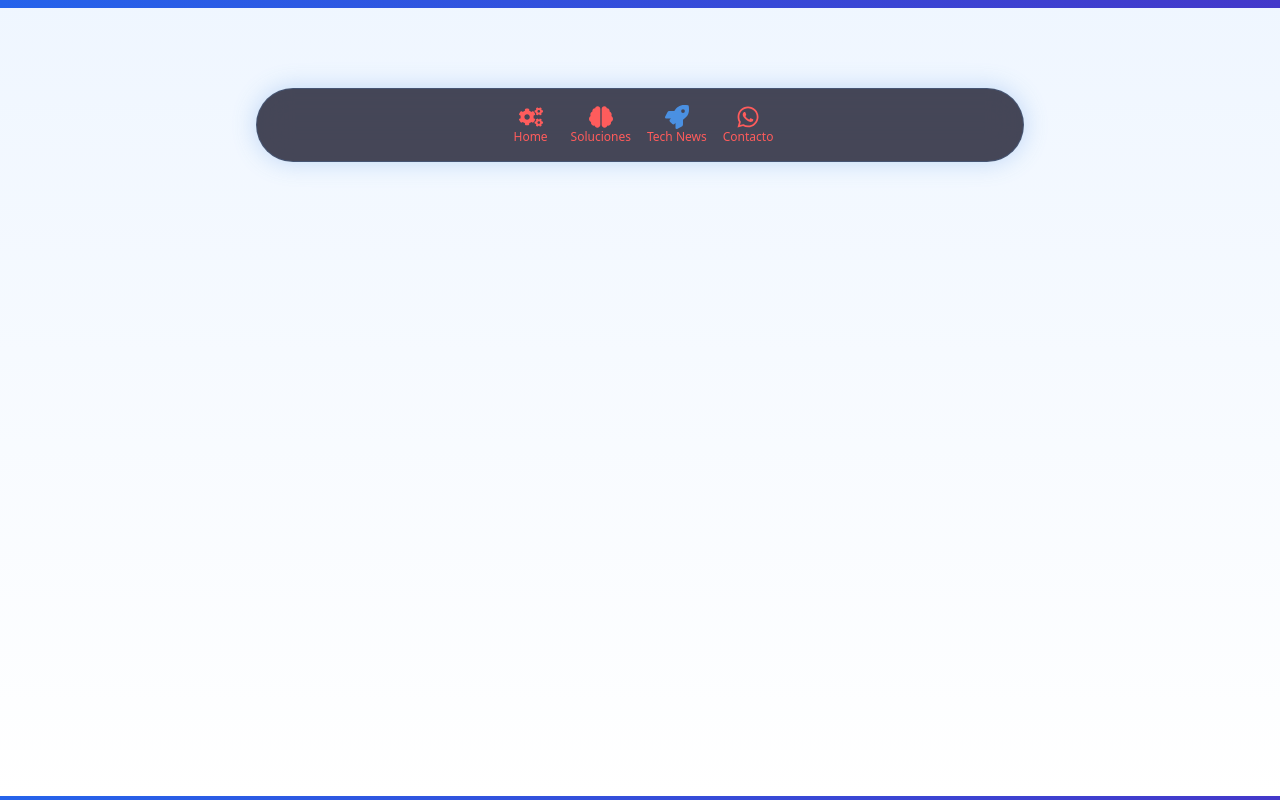
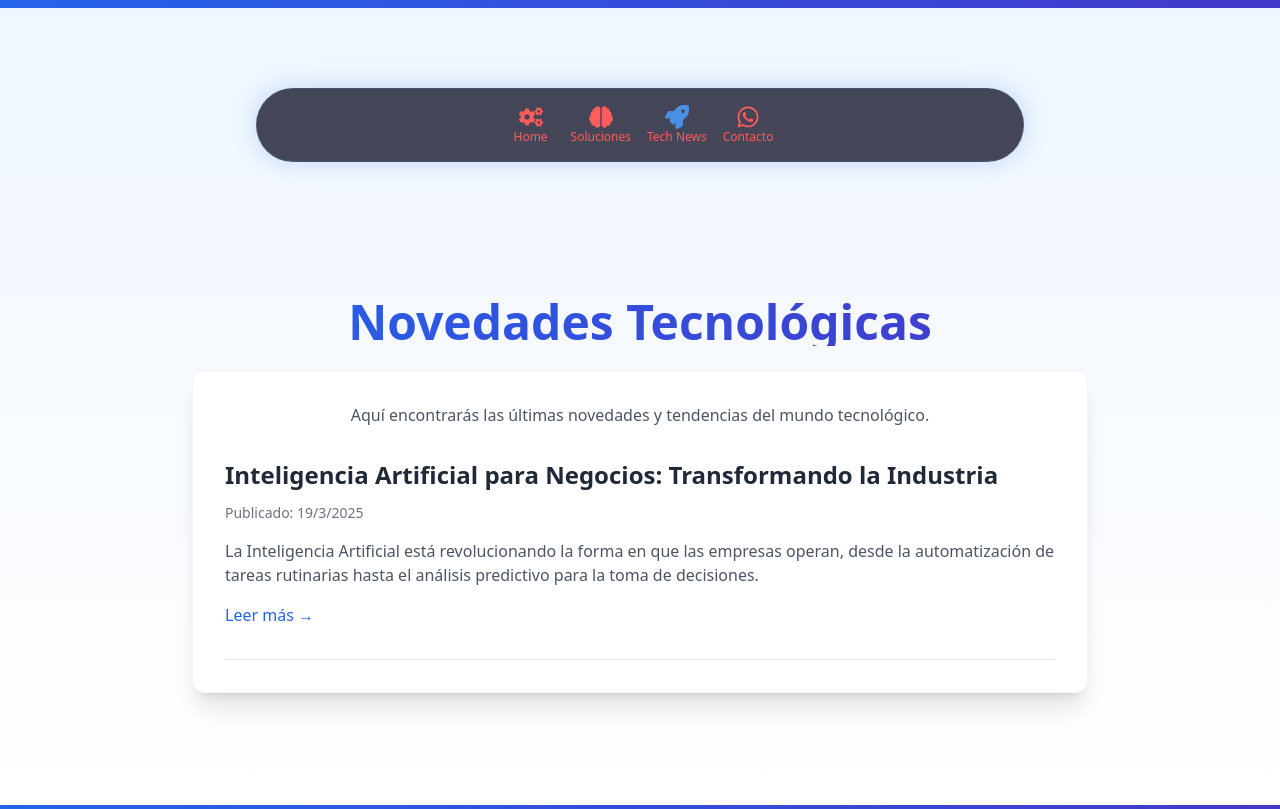
Before and after one commit to deivipluss/landing, a Next.js app: page /novedades-tech in a window 1280 px wide. Built offline with nearby package versions, Linux system fonts and the light colour scheme.

Commit message:
menufinal

```diff
--- a/app/novedades-tech/page.tsx
+++ b/app/novedades-tech/page.tsx
@@ -15,6 +15,42 @@ export default function NovedadesTechPage() {
       <HomeNavigation />
 
       <Container className="py-12 md:py-20">
+        <div className="w-full max-w-4xl mx-auto">
+          <h1 className="text-3xl md:text-5xl font-extrabold mb-6 text-center bg-clip-text text-transparent bg-gradient-to-r from-blue-600 to-indigo-700 dark:from-blue-400 dark:to-indigo-500">
+            Novedades Tecnológicas
+          </h1>
+
+          <div className="bg-white dark:bg-slate-800 shadow-xl rounded-xl p-6 md:p-8 mb-8 border border-gray-100 dark:border-slate-700">
+            <p className="text-center text-gray-600 dark:text-gray-300 mb-8">
+              Aquí encontrarás las últimas novedades y tendencias del mundo tecnológico.
+            </p>
+
+            {/* Contenido de blog aquí */}
+            <div className="space-y-8">
+              {/* Ejemplo de artículo */}
+              <motion.article
+                initial={{ opacity: 0, y: 20 }}
+                animate={{ opacity: 1, y: 0 }}
+                transition={{ duration: 0.5 }}
+                className="border-b border-gray-200 dark:border-gray-700 pb-8"
+              >
+                <h2 className="text-2xl font-bold mb-3 text-gray-800 dark:text-white">
+                  Inteligencia Artificial para Negocios: Transformando la Industria
+                </h2>
+                <p className="text-sm text-gray-500 dark:text-gray-400 mb-4">
+                  Publicado: {new Date().toLocaleDateString('es-ES')}
+                </p>
+                <p className="text-gray-600 dark:text-gray-300 mb-4">
+                  La Inteligencia Artificial está revolucionando la forma en que las empresas operan,
+                  desde la automatización de tareas rutinarias hasta el análisis predictivo para la toma de decisiones.
+                </p>
+                <a href="#" className="text-blue-600 dark:text-blue-400 hover:underline">
+                  Leer más →
+                </a>
+              </motion.article>
+            </div>
+          </div>
+        </div>
       </Container>
 
       {/* Footer decorativo */}
```
